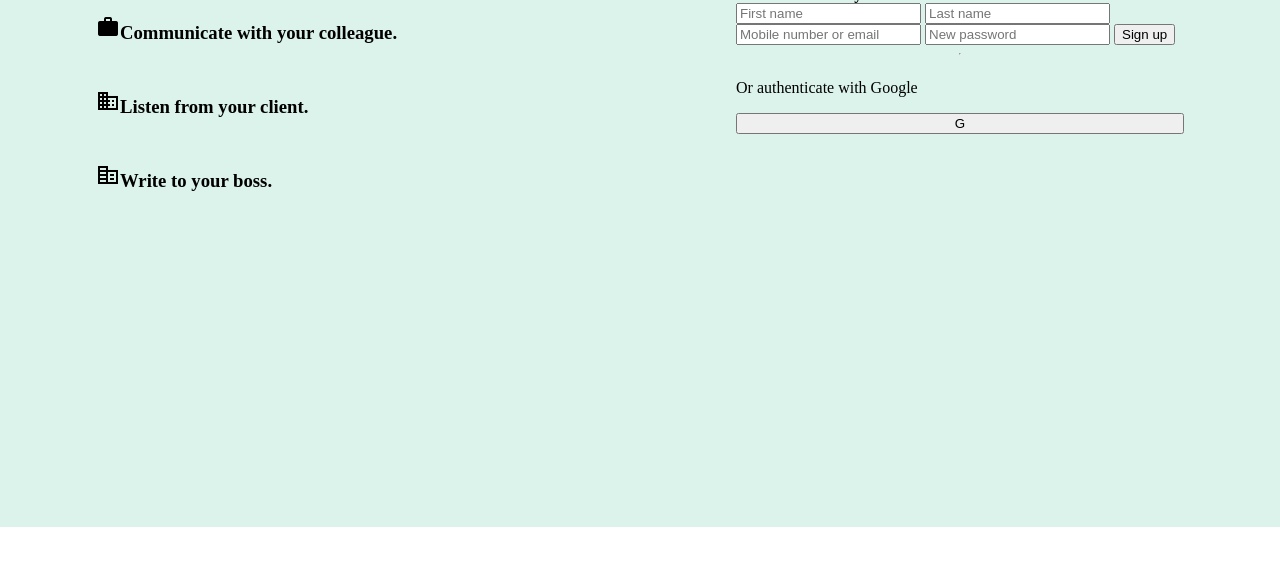
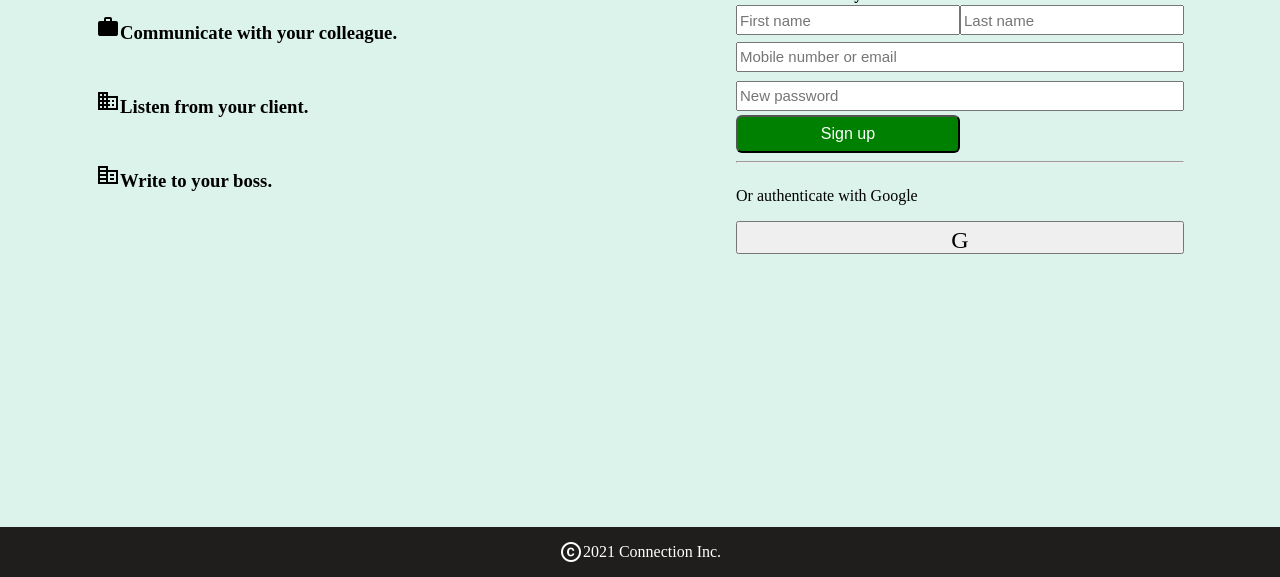
Before and after one commit to EvgeniiGrinko/test-anzu-one, a plain HTML site: page index.html in a window 1280 px wide. Shown: the part 223-800 px from the top of the page. Drawn offline with Linux system fonts and the light colour scheme; a web font is replaced by a local one.

Commit message:
google auth

```diff
--- a/index.html
+++ b/index.html
@@ -15,7 +15,7 @@
 
         <i class="material-icons">power</i>
         <div class="logo">
-            <h2>Connection</h2>
+            <h2>Fakebook</h2>
         </div>
     </nav>
     <main class="main">
@@ -39,11 +39,14 @@
             </form>
             <hr>
             <p>Or authenticate with Google &nbsp;</p>
-            <button>G</button>
+            <button id="google-auth"><i class="material-icons">G</i></button>
         </div>
 
     </main>
-    <footer class="footer"></footer>
+    <footer class="footer">
+        <i class="material-icons">copyright</i>
+        <p> 2021 Connection Inc.</p>
+    </footer>
     <script src="https://www.gstatic.com/firebasejs/8.2.3/firebase.js"></script>
     <script>
         // Your web app's Firebase configuration
--- a/style.css
+++ b/style.css
@@ -49,13 +49,50 @@ main.main{
 .left-half h3 {
     margin: 5% 0;
 }
-
+.right-half form {
+    display: grid;
+    grid-template-columns: 1fr 1fr;
+}
+.right-half form .half-input{
+    grid-column: span 1;
+    margin: 1% 0;
+    min-height: 30px;
+    font-size: 15px;
+}
+.right-half form .full-input {
+    grid-column: span 2;
+    margin: 1% 0;
+    min-height: 30px;
+    font-size: 15px;
+}
+.right-half form button {
+    font-size: 16px;
+    padding: 8px 12px;
+    background: green;
+    color: white;
+    border-radius: 6px;
+}
+hr{
+    border: 0.5 solid black;
+    width: 100%;
+}
 /**
     Footer
 **/
 
 footer  {
     height: 50px;
+    width: 100%;
+    background: rgb(32, 29, 29);
+    color: white;
+    display: flex;
+    align-items: center;
+    justify-content: center;
+
+}
+
+footer p {
+    margin: 0;
 }
 
 
```
